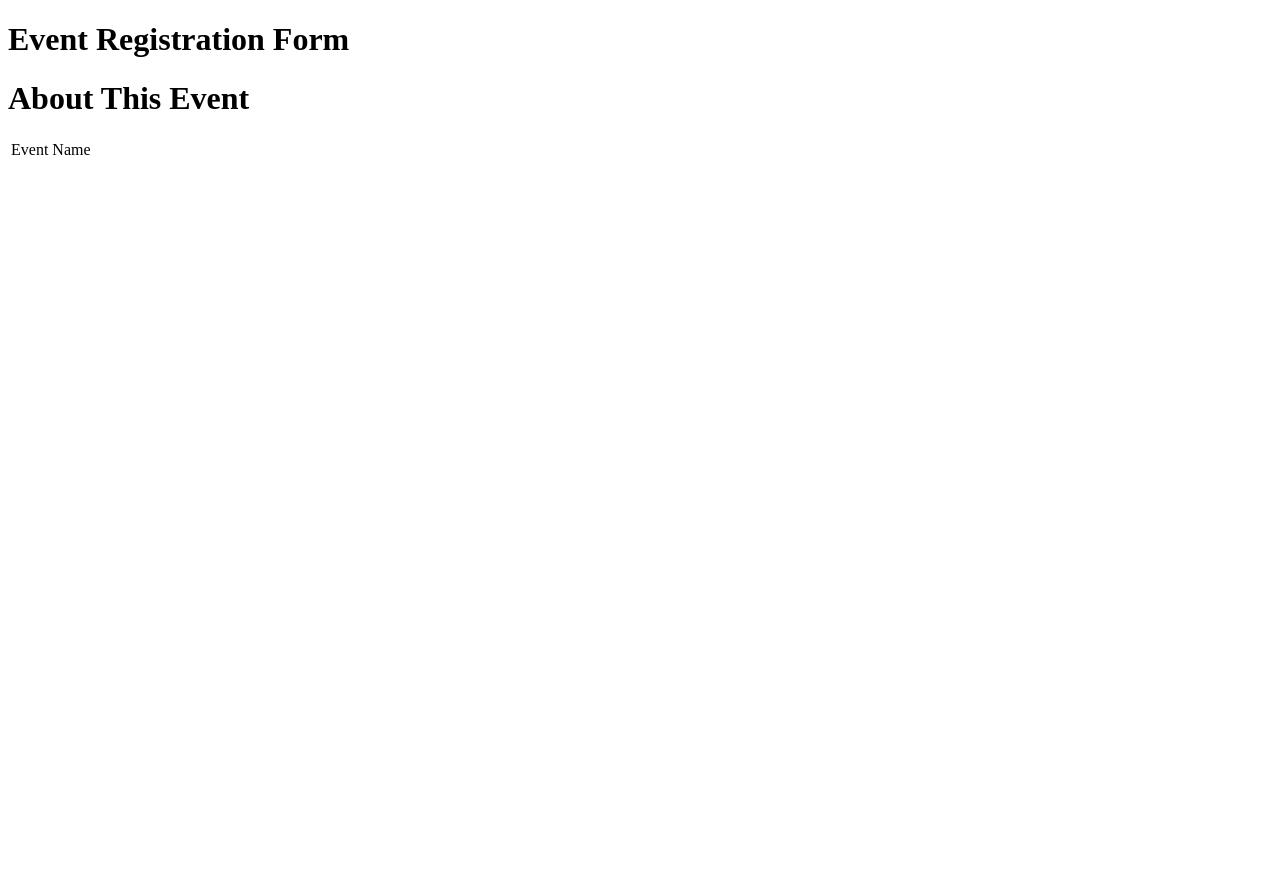
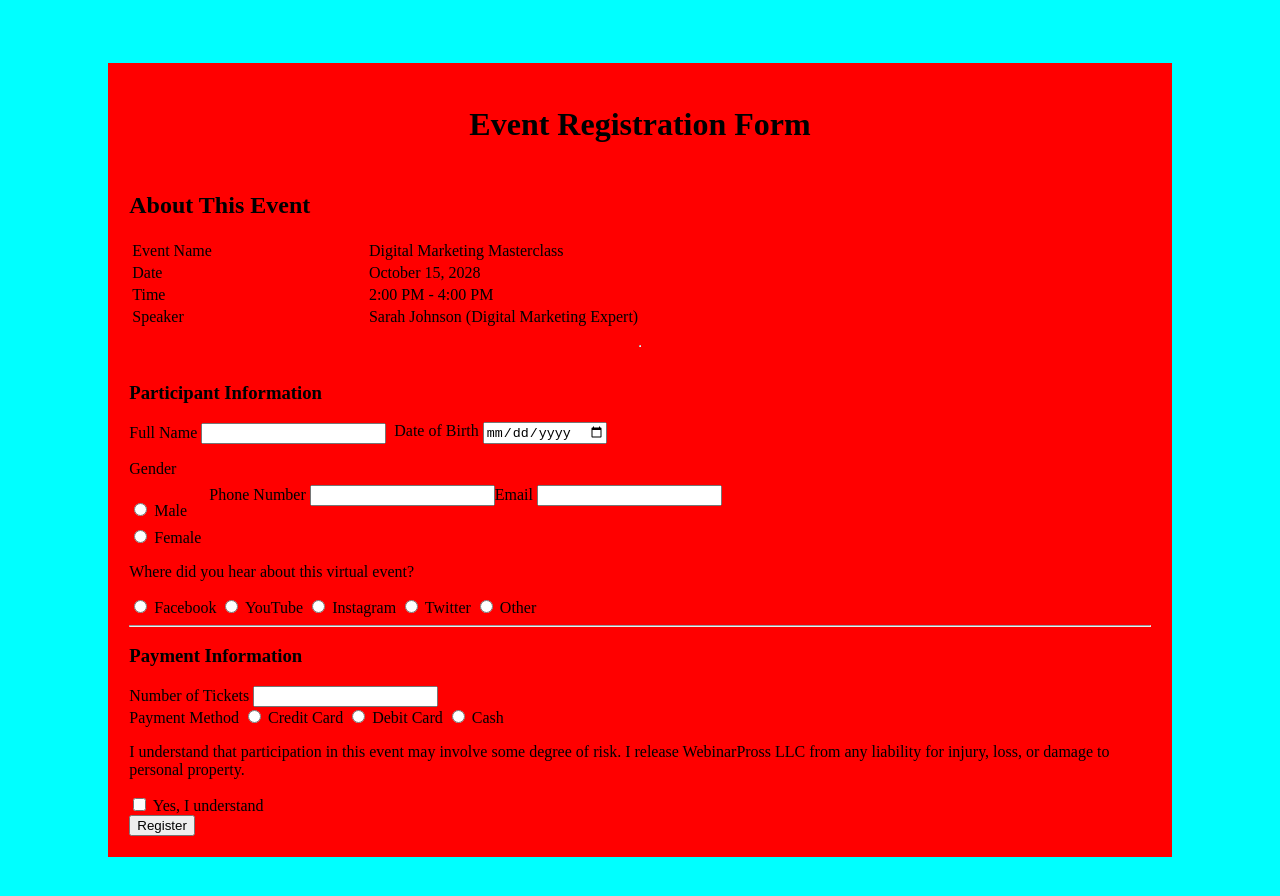
Before and after one commit to galazel/registration-page, a plain HTML site: page index.html in a window 1280 px wide. Before the commit the page ends 800 px from the top, so only its background shows below. Drawn offline with Linux system fonts and the light colour scheme.

Commit message:
initial commit

```diff
--- a/index.css
+++ b/index.css
@@ -0,0 +1,49 @@
+body
+{
+    display: flex;
+    justify-content: center;
+    align-items: center;
+    background-color: aqua;
+    padding: 55px 100px;
+
+}
+.event-registration-page{
+    background-color: red;
+    padding: 2%;
+    display: flex;
+    flex-direction: column;
+    gap: 0.5rem;
+}
+.title-form
+{
+    justify-items: center;
+}
+.about-event
+{
+    display: flex;
+    flex-direction: column;
+}
+.form-container
+{
+    display: flex;
+    flex-direction: column;
+}
+.first-row-form, .second-row-form
+{
+    display: flex;
+    flex-direction: row;
+    gap: 0.5rem;
+    justify-items: center;
+    align-items: center;
+}
+.gender-container
+{
+    display: flex;
+    flex-direction: column;
+    gap: 0.4rem;
+}
+.phone-email-container
+{
+    display: flex;
+    flex-direction: row;
+}
--- a/index.html
+++ b/index.html
@@ -3,19 +3,151 @@
   <head>
     <meta charset="UTF-8" />
     <meta name="viewport" content="width=device-width, initial-scale=1.0" />
-    <title>Document</title>
+    <title>Event Registration</title>
+    <link rel="stylesheet" href="index.css" />
   </head>
   <body>
     <div class="event-registration-page">
-      <div><h1>Event Registration Form</h1></div>
-      <div>
-        <h1>About This Event</h1>
+      <div class="title-form">
+        <h1>Event Registration Form</h1>
+      </div>
+      <div class="about-event">
+        <h2>About This Event</h2>
         <table>
-            <tr>
-                <td>Event Name</td>
-                <td></td>
-            </tr>
+          <tr>
+            <td>Event Name</td>
+            <td>Digital Marketing Masterclass</td>
+          </tr>
+          <tr>
+            <td>Date</td>
+            <td>October 15, 2028</td>
+          </tr>
+          <tr>
+            <td>Time</td>
+            <td>2:00 PM - 4:00 PM</td>
+          </tr>
+          <tr>
+            <td>Speaker</td>
+            <td>Sarah Johnson (Digital Marketing Expert)</td>
+          </tr>
         </table>
+      </div>
+      <hr />
+      <div class="form-container">
+        <div>
+          <h3>Participant Information</h3>
+        </div>
+        <div>
+          <form action="#" method="post">
+            <div class="first-row-form">
+              <div>
+                <label for="fullname">Full Name</label>
+                <input type="text" name="fullname" id="fullname" required />
+              </div>
+              <div>
+                <label for="birth">Date of Birth</label>
+                <input type="date" name="birth" id="birth" />
+              </div>
+            </div>
+            <div class="second-row-form">
+              <div class="gender-container">
+                <div>
+                  <p>Gender</p>
+                </div>
+                <div>
+                  <input type="radio" name="gender" id="male" value="male" />
+                  <label for="male">Male</label>
+                </div>
+                <div>
+                  <input
+                    type="radio"
+                    name="gender"
+                    id="female"
+                    value="female"
+                  />
+                  <label for="female">Female</label>
+                </div>
+              </div>
+              <div class="phone-email-container">
+                <div>
+                  <label for="phone">Phone Number</label>
+                  <input type="text" name="phone" id="phone" />
+                </div>
+                <div>
+                  <label for="email">Email</label>
+                  <input type="email" name="email" id="email" />
+                </div>
+              </div>
+            </div>
+
+            <div>
+              <p>Where did you hear about this virtual event?</p>
+              <input type="radio" value="facebook" id="facebook" name="hear" />
+              <label for="facebook">Facebook</label>
+
+              <input type="radio" value="youtube" id="youtube" name="hear" />
+              <label for="youtube">YouTube</label>
+
+              <input
+                type="radio"
+                value="instagram"
+                id="instagram"
+                name="hear"
+              />
+              <label for="instagram">Instagram</label>
+
+              <input type="radio" value="twitter" id="twitter" name="hear" />
+              <label for="twitter">Twitter</label>
+
+              <input type="radio" value="other" id="other" name="hear" />
+              <label for="other">Other</label>
+            </div>
+
+            <hr />
+
+            <h3>Payment Information</h3>
+            <div>
+              <div>
+                <label for="tickets">Number of Tickets</label>
+                <input type="text" />
+              </div>
+              <div>
+                <label for="payment-method">Payment Method</label>
+                <input type="radio" value="credit" id="credit" name="payment" />
+                <label for="facebook">Credit Card</label>
+
+                <input type="radio" value="debit" id="debit" name="payment" />
+                <label for="youtube">Debit Card</label>
+
+                <input type="radio" value="cash" id="cash" name="payment" />
+                <label for="instagram">Cash</label>
+              </div>
+            </div>
+            <div>
+              <div>
+                <div>
+                  <p>
+                    I understand that participation in this event may involve
+                    some degree of risk. I release WebinarPross LLC from any
+                    liability for injury, loss, or damage to personal property.
+                  </p>
+                  <div>
+                    <input
+                      type="checkbox"
+                      value="understand"
+                      id="understand"
+                      name="understand"
+                    />
+                    <label for="understand">Yes, I understand</label>
+                  </div>
+                </div>
+              </div>
+            </div>
+            <div>
+              <button type="submit">Register</button>
+            </div>
+          </form>
+        </div>
       </div>
     </div>
   </body>
```
